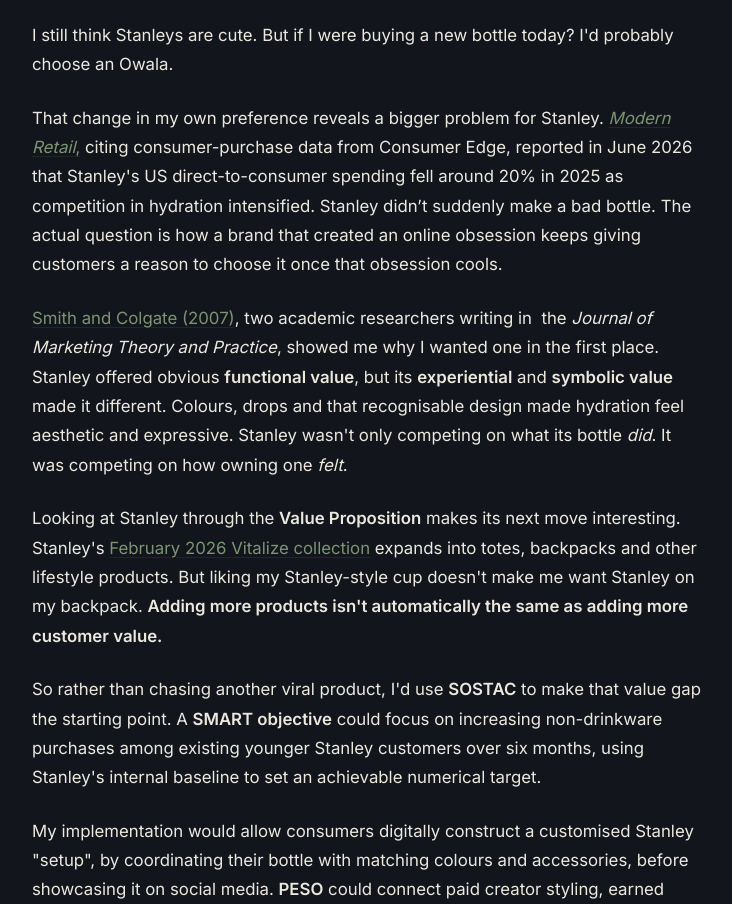
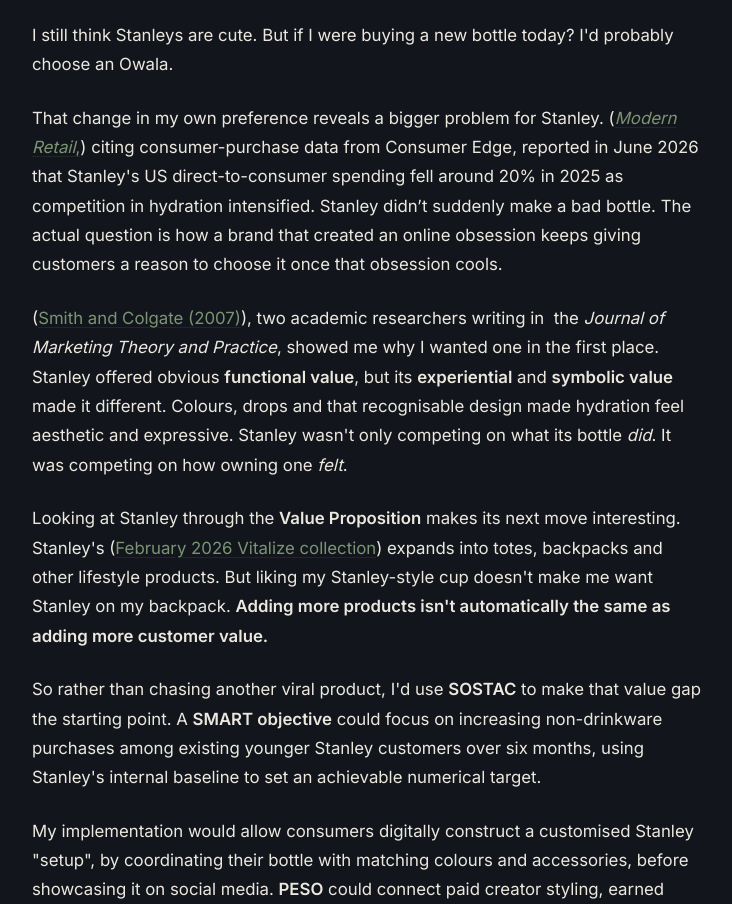
Before and after one commit to naseemjaved/bias-archive, an Eleventy site: page src/blog/posts/stanley-was-the-it-girl-now-what.md in a window 1280 px wide. Shown: the part 1077-1981 px from the top of the page, without its empty margins (272-1004 px from the left). Built offline with nearby package versions, Linux system fonts and the light colour scheme; Eleventy itself is replaced by a stand-in of ours; files that its build step writes are made by us from their sources.

Commit message:
Update Blog Posts “stanley-was-the-it-girl-now-what”

```diff
--- a/src/blog/posts/stanley-was-the-it-girl-now-what.md
+++ b/src/blog/posts/stanley-was-the-it-girl-now-what.md
@@ -10,11 +10,11 @@ When the Stanley obsession was at its peak, I wanted one badly. I never actually
 
 I still think Stanleys are cute. But if I were buying a new bottle today? I'd probably choose an Owala.
 
-That change in my own preference reveals a bigger problem for Stanley. [*Modern Retail*,](https://www.modernretail.co/operations/brands-briefing-stanley-1913s-next-era-focuses-on-storage-international-growth-and-sports/) citing consumer-purchase data from Consumer Edge, reported in June 2026 that Stanley's US direct-to-consumer spending fell around 20% in 2025 as competition in hydration intensified. Stanley didn’t suddenly make a bad bottle. The actual question is how a brand that created an online obsession keeps giving customers a reason to choose it once that obsession cools.
+That change in my own preference reveals a bigger problem for Stanley. (<a href="https://www.modernretail.co/operations/brands-briefing-stanley-1913s-next-era-focuses-on-storage-international-growth-and-sports/" target="_blank" rel="noopener noreferrer"><em>Modern Retail</em>,</a>) citing consumer-purchase data from Consumer Edge, reported in June 2026 that Stanley's US direct-to-consumer spending fell around 20% in 2025 as competition in hydration intensified. Stanley didn’t suddenly make a bad bottle. The actual question is how a brand that created an online obsession keeps giving customers a reason to choose it once that obsession cools.
 
-[Smith and Colgate (2007)](https://www.jstor.org/stable/40470272?sid=primo&seq=1), two academic researchers writing in  the *Journal of Marketing Theory and Practice*, showed me why I wanted one in the first place. Stanley offered obvious **functional value**, but its **experiential** and **symbolic value** made it different. Colours, drops and that recognisable design made hydration feel aesthetic and expressive. Stanley wasn't only competing on what its bottle *did*. It was competing on how owning one *felt*.
+(<a href="https://www.jstor.org/stable/40470272?sid=primo&seq=1" target="_blank" rel="noopener noreferrer">Smith and Colgate (2007)</a>), two academic researchers writing in  the *Journal of Marketing Theory and Practice*, showed me why I wanted one in the first place. Stanley offered obvious **functional value**, but its **experiential** and **symbolic value** made it different. Colours, drops and that recognisable design made hydration feel aesthetic and expressive. Stanley wasn't only competing on what its bottle *did*. It was competing on how owning one *felt*.
 
-Looking at Stanley through the **Value Proposition** makes its next move interesting. Stanley's [February 2026 Vitalize collection](https://www.stanley1913.com/blogs/stanley-1913-newsroom/the-stanley-1913-brand-launches-new-vitalize%E2%84%A2-collection-featuring-totes-and-backpacks?) expands into totes, backpacks and other lifestyle products. But liking my Stanley-style cup doesn't make me want Stanley on my backpack. **Adding more products isn't automatically the same as adding more customer value.**
+Looking at Stanley through the **Value Proposition** makes its next move interesting. Stanley's (<a href="https://www.stanley1913.com/blogs/stanley-1913-newsroom/the-stanley-1913-brand-launches-new-vitalize%E2%84%A2-collection-featuring-totes-and-backpacks?" target="_blank" rel="noopener noreferrer">February 2026 Vitalize collection</a>) expands into totes, backpacks and other lifestyle products. But liking my Stanley-style cup doesn't make me want Stanley on my backpack. **Adding more products isn't automatically the same as adding more customer value.**
 
 So rather than chasing another viral product, I'd use **SOSTAC** to make that value gap the starting point. A **SMART objective** could focus on increasing non-drinkware purchases among existing younger Stanley customers over six months, using Stanley's internal baseline to set an achievable numerical target.
 
```
